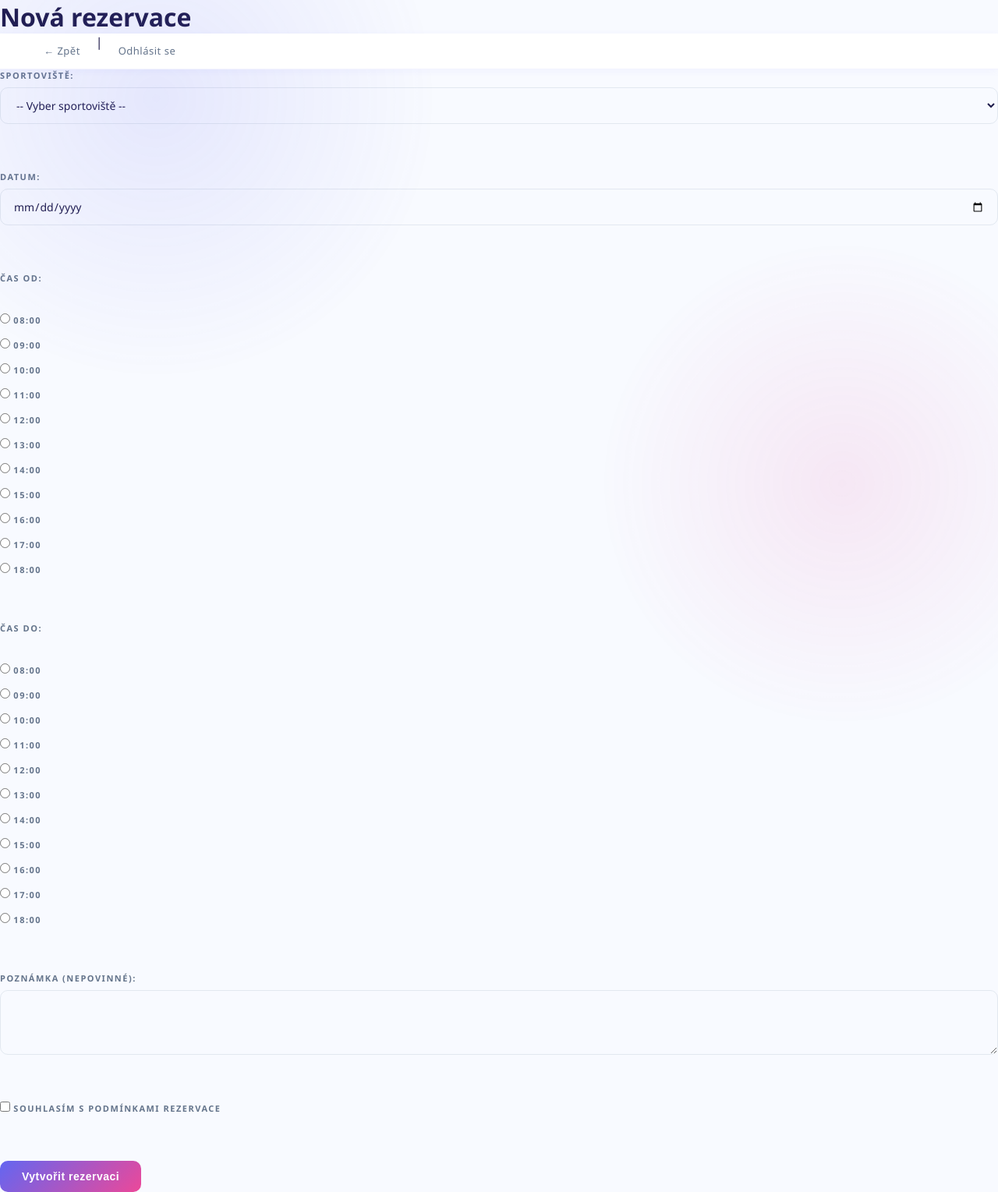
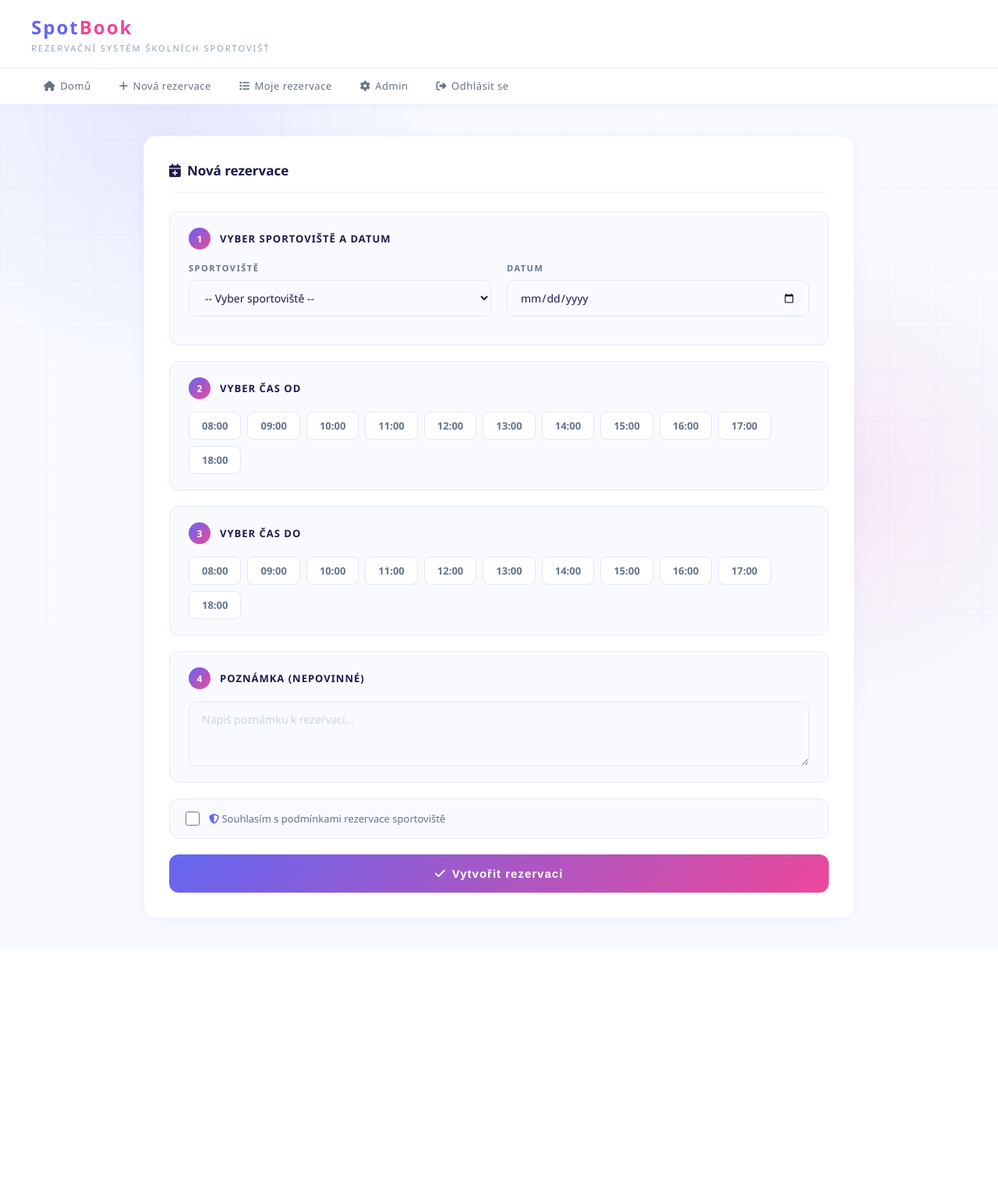
Before and after one commit to qw3rzz/school_sportsground_wpa, a PHP site: page /reservation.php in a window 1280 px wide. Shown: the whole page at 78% size. After the commit the page ends 1145 px from the top, so only its background shows below. Run offline with PHP 8.4, Linux system fonts and the light colour scheme; the visitor is signed in with stand-in values (Sample User, id 1); data comes from the database, SQL or seed files in the repository.

Commit message:
reservations

```diff
--- a/src/reservation.php
+++ b/src/reservation.php
@@ -21,17 +21,15 @@ if ($_SERVER['REQUEST_METHOD'] === 'POST') {
     $poznamka       = trim(htmlspecialchars($_POST['poznamka'] ?? ''));
     $souhlas        = isset($_POST['souhlas']);
 
-    // Validace
     if ($sportoviste_id === 0)   $chyby[] = 'Vyber sportoviště.';
     if (empty($datum))           $chyby[] = 'Vyber datum.';
     if (empty($cas_od))          $chyby[] = 'Vyber čas od.';
     if (empty($cas_do))          $chyby[] = 'Vyber čas do.';
     if ($cas_od >= $cas_do)      $chyby[] = 'Čas od musí být před časem do.';
     if (!$souhlas)               $chyby[] = 'Musíš souhlasit s podmínkami.';
-    if (strtotime($datum) < strtotime('today')) $chyby[] = 'Datum nemůže být v minulosti.';
+    if (!empty($datum) && strtotime($datum) < strtotime('today')) $chyby[] = 'Datum nemůže být v minulosti.';
 
     if (empty($chyby)) {
-        // Kontrola kolize
         $stmt = $db->prepare("
             SELECT id FROM rezervace
             WHERE sportoviste_id = ?
@@ -61,39 +59,72 @@ if ($_SERVER['REQUEST_METHOD'] === 'POST') {
         }
     }
 }
+
+$casy = ['08:00','09:00','10:00','11:00','12:00','13:00','14:00','15:00','16:00','17:00','18:00'];
 ?>
-
 <!DOCTYPE html>
 <html lang="cs">
 <head>
     <meta charset="UTF-8">
+    <title>SpotBook — Nová rezervace</title>
     <link rel="stylesheet" href="style.css">
-    <title>SpotBook — Nová rezervace</title>
     <link rel="stylesheet" href="https://cdnjs.cloudflare.com/ajax/libs/font-awesome/6.5.0/css/all.min.css">
 </head>
 <body>
-<h1>Nová rezervace</h1>
+<div class="grid-bg"></div>
+
+<header>
+    <div>
+        <div class="logo"><span class="spot">Spot</span><span class="book">Book</span></div>
+        <p>Rezervační systém školních sportovišť</p>
+    </div>
+</header>
+
 <nav>
-    <a href="index.php">← Zpět</a> |
-    <a href="logout.php">Odhlásit se</a>
+    <a href="index.php"><i class="fa-solid fa-house"></i> Domů</a>
+    <a href="reservation.php"><i class="fa-solid fa-plus"></i> Nová rezervace</a>
+    <a href="my_reservations.php"><i class="fa-solid fa-list"></i> Moje rezervace</a>
+    <?php if ($_SESSION['uzivatel_role'] === 'admin'): ?>
+        <a href="admin.php"><i class="fa-solid fa-gear"></i> Admin</a>
+    <?php endif; ?>
+    <a href="logout.php"><i class="fa-solid fa-right-from-bracket"></i> Odhlásit se</a>
 </nav>
 
+<div class="container">
+
     <?php if ($uspech): ?>
-    <p style="color:green"><?= $uspech ?></p>
+        <div class="success">
+            <i class="fa-solid fa-circle-check"></i> <?= $uspech ?>
+            <a href="my_reservations.php" style="margin-left:12px;color:#059669;font-weight:700;">
+                Zobrazit moje rezervace →
+            </a>
+        </div>
     <?php endif; ?>
 
     <?php if (!empty($chyby)): ?>
-    <ul style="color:red">
+        <div class="error-list">
+            <i class="fa-solid fa-triangle-exclamation"></i>
+            <ul style="margin-top:6px">
                 <?php foreach ($chyby as $chyba): ?>
                     <li><?= $chyba ?></li>
                 <?php endforeach; ?>
             </ul>
+        </div>
     <?php endif; ?>
+
+    <div class="card">
+        <h2><i class="fa-solid fa-calendar-plus"></i> Nová rezervace</h2>
 
         <form method="POST" action="reservation.php">
 
-    <!-- SELECT - výběr sportoviště -->
-    <label>Sportoviště:
+            <!-- Krok 1 — Sportoviště a datum -->
+            <div class="section-box">
+                <div class="step">
+                    <div class="step-number">1</div>
+                    <div class="step-title">Vyber sportoviště a datum</div>
+                </div>
+                <div class="form-grid" style="margin-top:16px">
+                    <label>Sportoviště
                         <select name="sportoviste_id" required>
                             <option value="">-- Vyber sportoviště --</option>
                             <?php foreach ($sporty as $sport): ?>
@@ -103,110 +134,108 @@ if ($_SERVER['REQUEST_METHOD'] === 'POST') {
                                 </option>
                             <?php endforeach; ?>
                         </select>
-    </label><br><br>
+                    </label>
 
-    <!-- DATE - výběr data -->
-    <label>Datum:
+                    <label>Datum
                         <input type="date" name="datum" required
                                min="<?= date('Y-m-d') ?>"
                                value="<?= htmlspecialchars($_POST['datum'] ?? '') ?>">
-    </label><br><br>
+                    </label>
+                </div>
+            </div>
 
-    <!-- RADIO - výběr času od -->
-    <label>Čas od:</label><br>
-    <?php
-    $casy = ['08:00', '09:00', '10:00', '11:00', '12:00', '13:00', '14:00', '15:00', '16:00', '17:00', '18:00'];
-    foreach ($casy as $cas):
-        ?>
-        <label>
-            <input type="radio" name="cas_od" value="<?= $cas ?>"
+            <!-- Krok 2 — Čas od -->
+            <div class="section-box">
+                <div class="step">
+                    <div class="step-number">2</div>
+                    <div class="step-title">Vyber čas od</div>
+                </div>
+                <div class="time-grid">
+                    <?php foreach ($casy as $cas): ?>
+                        <input type="radio" name="cas_od" id="od_<?= str_replace(':', '', $cas) ?>"
+                               value="<?= $cas ?>"
                                 <?= ($_POST['cas_od'] ?? '') === $cas ? 'checked' : '' ?> required>
-            <?= $cas ?>
+                        <label for="od_<?= str_replace(':', '', $cas) ?>"><?= $cas ?></label>
+                    <?php endforeach; ?>
+                </div>
+            </div>
+
+            <!-- Krok 3 — Čas do -->
+            <div class="section-box">
+                <div class="step">
+                    <div class="step-number">3</div>
+                    <div class="step-title">Vyber čas do</div>
+                </div>
+                <div class="time-grid">
+                    <?php foreach ($casy as $cas): ?>
+                        <input type="radio" name="cas_do" id="do_<?= str_replace(':', '', $cas) ?>"
+                               value="<?= $cas ?>"
+                                <?= ($_POST['cas_do'] ?? '') === $cas ? 'checked' : '' ?> required>
+                        <label for="do_<?= str_replace(':', '', $cas) ?>"><?= $cas ?></label>
+                    <?php endforeach; ?>
+                </div>
+            </div>
+
+            <!-- Krok 4 — Poznámka -->
+            <div class="section-box">
+                <div class="step">
+                    <div class="step-number">4</div>
+                    <div class="step-title">Poznámka (nepovinné)</div>
+                </div>
+                <textarea name="poznamka" rows="3" style="margin-top:12px"
+                          placeholder="Napiš poznámku k rezervaci..."><?= htmlspecialchars($_POST['poznamka'] ?? '') ?></textarea>
+            </div>
+
+            <!-- Souhlas -->
+            <label class="souhlas-box">
+                <input type="checkbox" name="souhlas"
+                        <?= isset($_POST['souhlas']) ? 'checked' : '' ?> required>
+                <span><i class="fa-solid fa-shield-halved" style="color:#6366f1"></i> Souhlasím s podmínkami rezervace sportoviště</span>
             </label>
-    <?php endforeach; ?>
-    <br><br>
 
-    <!-- RADIO - výběr času do -->
-    <label>Čas do:</label><br>
-    <?php foreach ($casy as $cas): ?>
-        <label>
-            <input type="radio" name="cas_do" value="<?= $cas ?>"
-                <?= ($_POST['cas_do'] ?? '') === $cas ? 'checked' : '' ?> required>
-            <?= $cas ?>
-        </label>
-    <?php endforeach; ?>
-    <br><br>
+            <button type="submit" class="submit-btn">
+                <i class="fa-solid fa-check"></i> Vytvořit rezervaci
+            </button>
 
-    <!-- TEXT - poznámka -->
-    <label>Poznámka (nepovinné):
-        <textarea name="poznamka" rows="3" cols="40"><?= htmlspecialchars($_POST['poznamka'] ?? '') ?></textarea>
-    </label><br><br>
-
-    <!-- CHECKBOX - souhlas -->
-    <label>
-        <input type="checkbox" name="souhlas" <?= isset($_POST['souhlas']) ? 'checked' : '' ?> required>
-        Souhlasím s podmínkami rezervace
-    </label><br><br>
-
-    <button type="submit">Vytvořit rezervaci</button>
         </form>
+    </div>
+</div>
 
 <script>
     document.querySelector('form').addEventListener('submit', function(e) {
         let chyby = [];
 
-        // Kontrola sportoviště
         const sportoviste = document.querySelector('select[name="sportoviste_id"]').value;
-        if (sportoviste === '') {
-            chyby.push('Vyber sportoviště.');
-        }
+        if (sportoviste === '') chyby.push('Vyber sportoviště.');
 
-        // Kontrola data
         const datum = document.querySelector('input[name="datum"]').value;
         if (datum === '') {
             chyby.push('Vyber datum.');
         } else {
             const dnes = new Date().toISOString().split('T')[0];
-            if (datum < dnes) {
-                chyby.push('Datum nemůže být v minulosti.');
-            }
+            if (datum < dnes) chyby.push('Datum nemůže být v minulosti.');
         }
 
-        // Kontrola času od
         const casOd = document.querySelector('input[name="cas_od"]:checked');
-        if (!casOd) {
-            chyby.push('Vyber čas od.');
-        }
+        if (!casOd) chyby.push('Vyber čas od.');
 
-        // Kontrola času do
         const casDo = document.querySelector('input[name="cas_do"]:checked');
-        if (!casDo) {
-            chyby.push('Vyber čas do.');
-        }
+        if (!casDo) chyby.push('Vyber čas do.');
 
-        // Kontrola že čas od je před časem do
-        if (casOd && casDo && casOd.value >= casDo.value) {
+        if (casOd && casDo && casOd.value >= casDo.value)
             chyby.push('Čas od musí být před časem do.');
-        }
 
-        // Kontrola souhlasu
         const souhlas = document.querySelector('input[name="souhlas"]').checked;
-        if (!souhlas) {
-            chyby.push('Musíš souhlasit s podmínkami.');
-        }
+        if (!souhlas) chyby.push('Musíš souhlasit s podmínkami.');
 
-        // Zobraz chyby nebo odešli formulář
         if (chyby.length > 0) {
             e.preventDefault();
+            const stare = document.getElementById('js-chyby');
+            if (stare) stare.remove();
 
-            // Smaž staré chyby
-            const stareChyby = document.getElementById('js-chyby');
-            if (stareChyby) stareChyby.remove();
-
-            // Vytvoř nový seznam chyb
             const div = document.createElement('div');
             div.id = 'js-chyby';
-            div.style.color = 'red';
+            div.className = 'error-list';
 
             const ul = document.createElement('ul');
             chyby.forEach(function(chyba) {
@@ -216,11 +245,10 @@ if ($_SERVER['REQUEST_METHOD'] === 'POST') {
             });
 
             div.appendChild(ul);
-            document.querySelector('form').insertBefore(div, document.querySelector('form').firstChild);
+            document.querySelector('.container').insertBefore(div, document.querySelector('.card'));
             window.scrollTo(0, 0);
         }
     });
 </script>
-
 </body>
 </html>
--- a/src/style.css
+++ b/src/style.css
@@ -108,6 +107,9 @@ nav a {
     transition: all 0.2s;
     border-bottom: 2px solid transparent;
     margin-bottom: -1px;
+    display: flex;
+    align-items: center;
+    gap: 6px;
 }
 
 nav a:hover {
@@ -206,6 +219,9 @@ nav a:hover {
     margin-bottom: 24px;
     padding-bottom: 16px;
     border-bottom: 1px solid #f1f5f9;
+    display: flex;
+    align-items: center;
+    gap: 8px;
 }
 
 /* Auth */
@@ -360,7 +332,9 @@ button, .btn {
     cursor: pointer;
     transition: all 0.2s;
     text-decoration: none;
-    display: inline-block;
+    display: inline-flex;
+    align-items: center;
+    gap: 8px;
 }
 
 button:hover, .btn:hover {
@@ -455,15 +424,125 @@ table tr:hover td { background: #f8faff; }
     margin: 24px 0;
 }
 
-.facility-card .icon {
-    width: 48px;
-    height: 48px;
+/* Reservation page */
+.form-grid {
+    display: grid;
+    grid-template-columns: 1fr 1fr;
+    gap: 20px;
+}
+
+.step {
+    display: flex;
+    align-items: center;
+    gap: 12px;
+    margin-bottom: 16px;
+}
+
+.step-number {
+    width: 28px;
+    height: 28px;
     background: linear-gradient(135deg, #6366f1, #ec4899);
-    border-radius: 12px;
+    border-radius: 50%;
     display: flex;
     align-items: center;
     justify-content: center;
-    margin-bottom: 16px;
-    font-size: 20px;
+    font-size: 12px;
+    font-weight: 700;
+    color: white;
+    flex-shrink: 0;
+}
+
+.step-title {
+    font-size: 13px;
+    font-weight: 700;
+    color: #1e1b4b;
+    text-transform: uppercase;
+    letter-spacing: 1px;
+}
+
+.section-box {
+    background: #f8faff;
+    border: 1.5px solid #e8eaf6;
+    border-radius: 12px;
+    padding: 20px 24px;
+    margin-bottom: 20px;
+}
+
+.time-grid {
+    display: flex;
+    flex-wrap: wrap;
+    gap: 8px;
+}
+
+.time-grid input[type="radio"] {
+    display: none;
+}
+
+.time-grid label {
+    display: inline-flex;
+    align-items: center;
+    justify-content: center;
+    padding: 8px 16px;
+    background: white;
+    border: 1.5px solid #e2e8f0;
+    border-radius: 8px;
+    font-size: 13px;
+    font-weight: 600;
+    color: #64748b;
+    cursor: pointer;
+    transition: all 0.15s;
+    margin: 0;
+    text-transform: none;
+    letter-spacing: 0;
+}
+
+.time-grid label:hover {
+    border-color: #6366f1;
+    color: #6366f1;
+    background: #eef2ff;
+}
+
+.time-grid input[type="radio"]:checked + label {
+    background: linear-gradient(135deg, #6366f1, #ec4899);
+    border-color: transparent;
     color: white;
 }
+
+.souhlas-box {
+    display: flex;
+    align-items: center;
+    gap: 12px;
+    background: #f8faff;
+    border: 1.5px solid #e8eaf6;
+    border-radius: 12px;
+    padding: 16px 20px;
+    cursor: pointer;
+    margin-bottom: 20px;
+    text-transform: none;
+    letter-spacing: 0;
+    font-weight: 400;
+}
+
+.souhlas-box input[type="checkbox"] {
+    width: 18px;
+    height: 18px;
+    accent-color: #6366f1;
+    cursor: pointer;
+    flex-shrink: 0;
+}
+
+.souhlas-box span {
+    font-size: 13px;
+    color: #64748b;
+    font-weight: 500;
+}
+
+.submit-btn {
+    width: 100%;
+    padding: 16px;
+    font-size: 15px;
+    font-weight: 700;
+    letter-spacing: 1px;
+    border-radius: 12px;
+    justify-content: center;
+}
```
Also changed, not shown: other parts of src/style.css (+22 -61 lines). Lines whose indentation alone changed are shown as unchanged.
